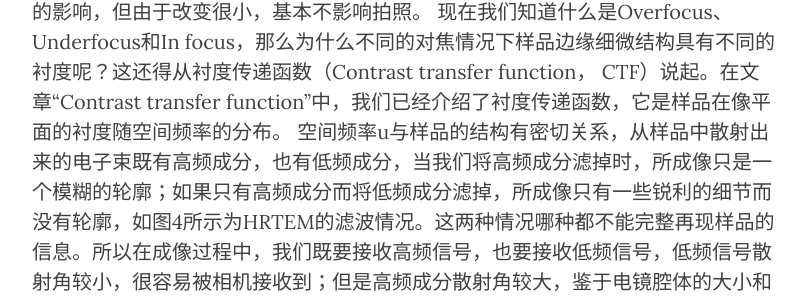
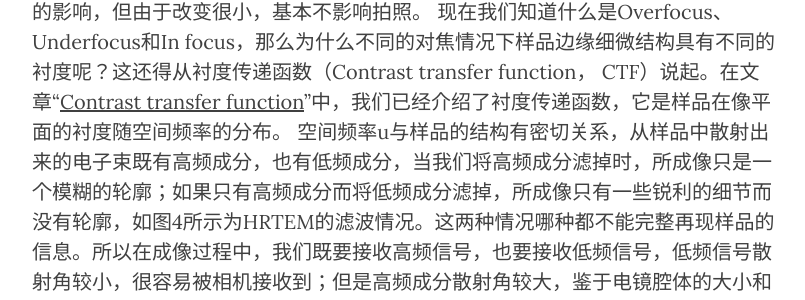
Before and after one commit to EMFollower/EMFollower, a Jekyll site: the page built from _posts/2020-05-16-4-为什么过焦(overfocus)边缘较暗而欠焦(underfocus)边缘较亮.md, in a window 1280 px wide and 900 px high, scrolled down 1775 px. Shown: the part 411-711 px from the top of the window, without its empty margins (233-1038 px from the left). Built offline with Jekyll 4.4.1, drawn with Linux system fonts in a browser that asks for light colours; nearby versions of some CDN libraries; comment, search, counter and statistics services are not loaded; some of the changed lines change nothing that is shown; some of the changed text lies outside the part shown.

Commit message:
Update 2020-05-16-4-为什么过焦(overfocus)边缘较暗而欠焦(underfocus)边缘较亮.md

```diff
--- a/_posts/2020-05-16-4-为什么过焦(overfocus)边缘较暗而欠焦(underfocus)边缘较亮.md
+++ b/_posts/2020-05-16-4-为什么过焦(overfocus)边缘较暗而欠焦(underfocus)边缘较亮.md
@@ -31,7 +31,7 @@ category:  articles
 </p>
 
 不论是调节透镜聚焦强度还是改变样品高度都会引起图3中的变化。因此我们可以通过观察样品边缘细微结构的明暗来判断样品是否处于合适的高度或者透镜是否为合适的强度。我们知道透镜会存在球差，在没有球差校正器的情况下，球差对成像分辨率影响很大。所以，当我们在对焦时，主要是改变样品的高度来对焦，而不是改变透镜的强度。当样品处于合适的高度时再改变透镜强度进行微调。微调也会再次引入球差的影响，但由于改变很小，基本不影响拍照。
-现在我们知道什么是Overfocus、Underfocus和In focus，那么为什么不同的对焦情况下样品边缘细微结构具有不同的衬度呢？这还得从衬度传递函数（Contrast transfer function， CTF）说起。在文章“Contrast transfer function”中，我们已经介绍了衬度传递函数，它是样品在像平面的衬度随空间频率的分布。
+现在我们知道什么是Overfocus、Underfocus和In focus，那么为什么不同的对焦情况下样品边缘细微结构具有不同的衬度呢？这还得从衬度传递函数（Contrast transfer function， CTF）说起。在文章“[Contrast transfer function](https://emfollower.github.io/EMFollower/articles/2020/05/16/3-Contrast-Transfer-Function/)”中，我们已经介绍了衬度传递函数，它是样品在像平面的衬度随空间频率的分布。
 空间频率u与样品的结构有密切关系，从样品中散射出来的电子束既有高频成分，也有低频成分，当我们将高频成分滤掉时，所成像只是一个模糊的轮廓；如果只有高频成分而将低频成分滤掉，所成像只有一些锐利的细节而没有轮廓，如图4所示为HRTEM的滤波情况。这两种情况哪种都不能完整再现样品的信息。所以在成像过程中，我们既要接收高频信号，也要接收低频信号，低频信号散射角较小，很容易被相机接收到；但是高频成分散射角较大，鉴于电镜腔体的大小和相机的尺寸，不可避免的会丢失一些高频信号，这也是阻碍提高电镜分辨率的一个原因。
 
 <p align="center">
```
